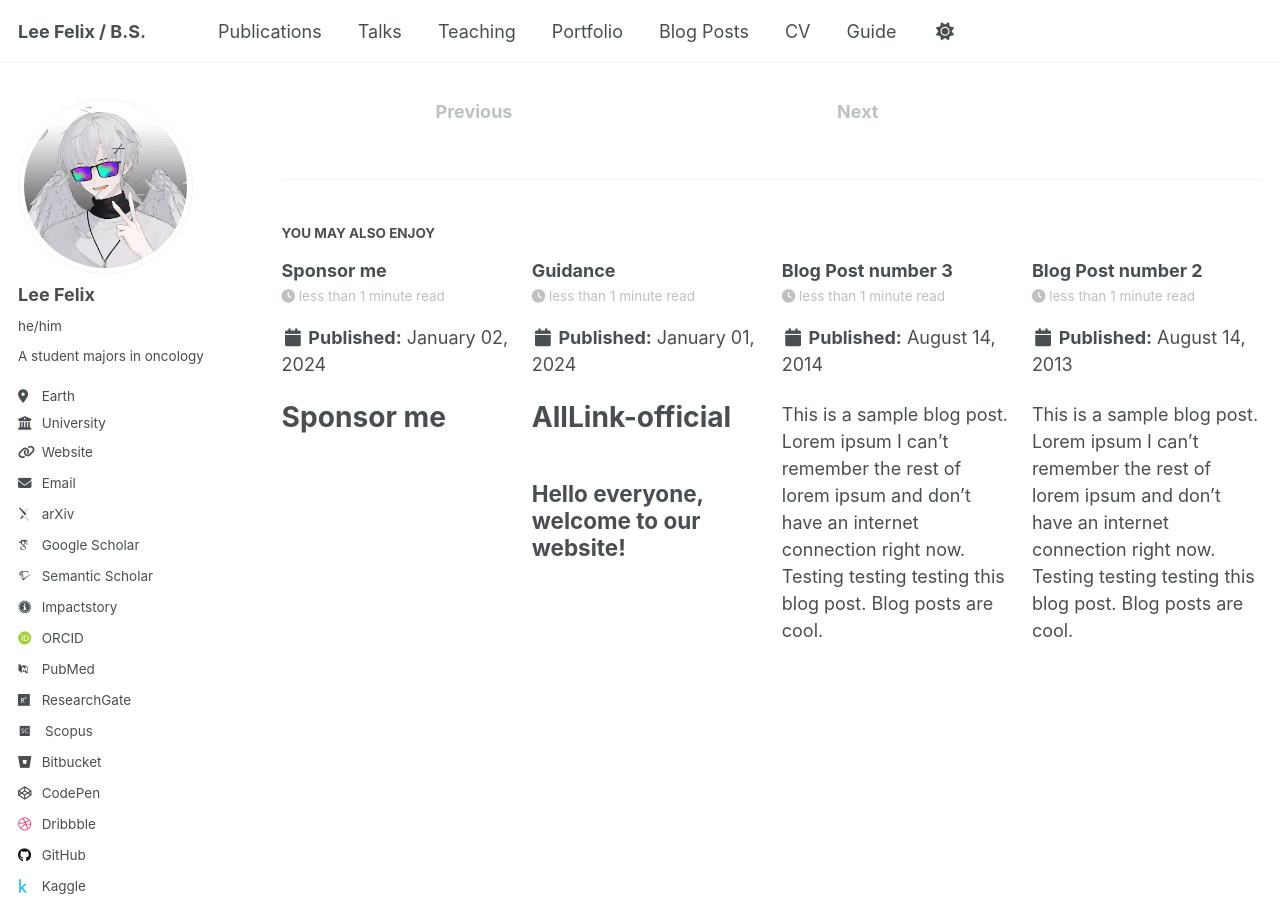
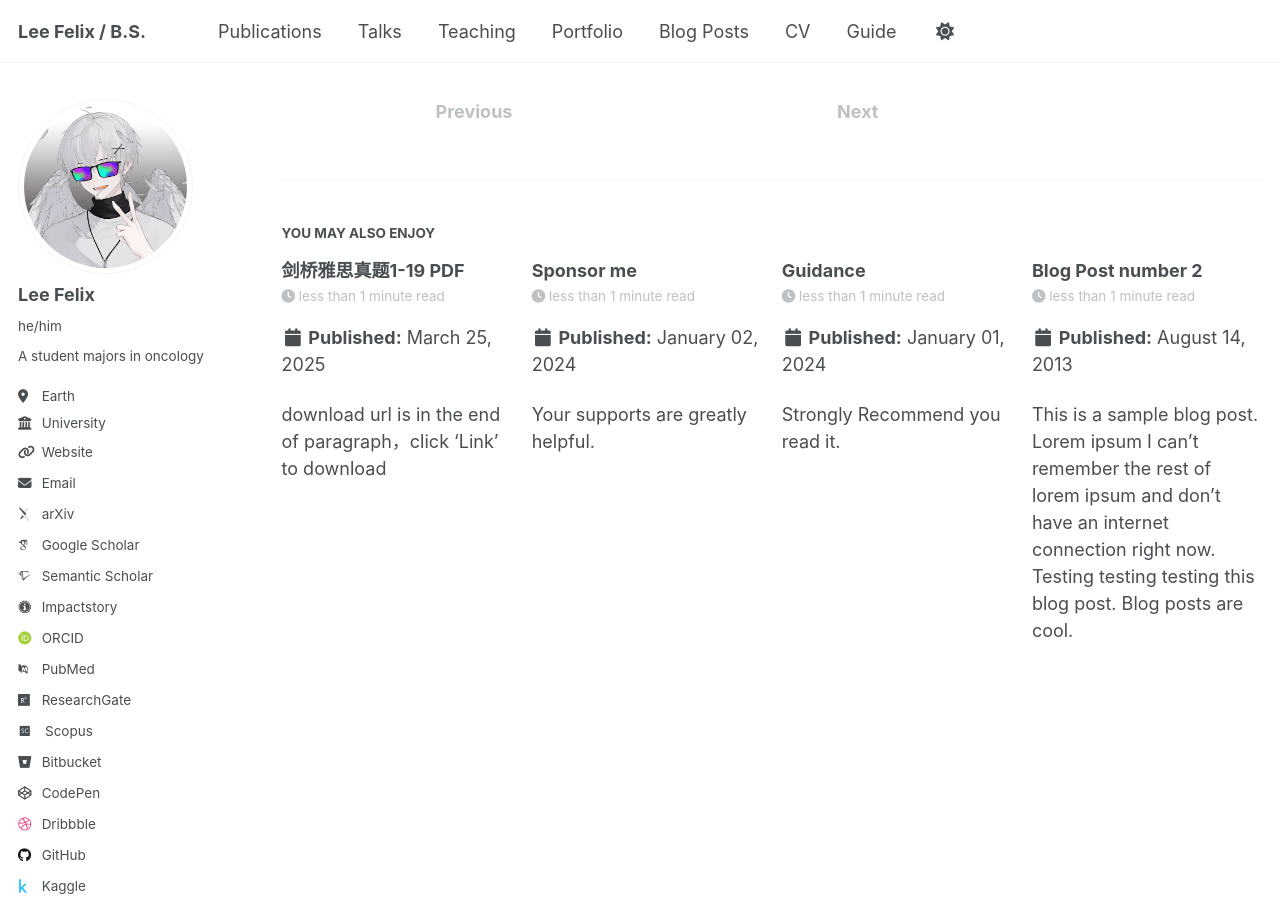
Before and after one commit to LeeFely/LeeFely.github.io, a Jekyll site: the page built from _posts/2025-03-24-AI-tools.md, in a window 1280 px wide and 900 px high, scrolled down 3060 px. Built offline with Jekyll 4.4.1, drawn with Linux system fonts in a browser that asks for light colours; some web fonts are replaced.

Commit message:
update something

````diff
--- a/_posts/2014-08-14-blog-post-3.md
+++ /dev/null
@@ -1,20 +0,0 @@
----
-title: 'Blog Post number 3'
-date: 2014-08-14
-permalink: /posts/2014/08/blog-post-3/
-tags:
-  - cool posts
-  - category1
-  - category2
----
-
-This is a sample blog post. Lorem ipsum I can't remember the rest of lorem ipsum and don't have an internet connection right now. Testing testing testing this blog post. Blog posts are cool.
-
-Headings are cool
-======
-
-You can have many headings
-======
-
-Aren't headings cool?
-------
--- a/_posts/2024-01-01-Guidance.md
+++ b/_posts/2024-01-01-Guidance.md
@@ -4,6 +4,7 @@ date: 2024-01-01
 permalink: /posts/2024/01/guidance/
 tags:
   - Guidance
+excerpt: 'Strongly Recommend you read it.'
 ---
 <h1>AllLink-official</h1>
 <h2>Hello everyone, welcome to our website!</h2>
--- a/_posts/2024-01-02-Sponsor-me.md
+++ b/_posts/2024-01-02-Sponsor-me.md
@@ -5,6 +5,7 @@ permalink: /posts/2024/01/sponsor-me/
 tags:
   - Guidance
   - Sponsor
+excerpt: 'Your supports are greatly helpful.'
 ---
 # Sponsor me
 
--- /dev/null
+++ b/_posts/2025-03-25-IELTS1-19.md
@@ -0,0 +1,44 @@
+---
+title: '剑桥雅思真题1-19 PDF'
+date: 2025-03-25
+permalink: /posts/2025/03/IELTS1-19/
+thumbnail: "https://saas-image.jingwxcx.com/upload_files/2024/03/30/c5de6cd559db82e62ced22122ae3.jpeg%26from%3Dappmsg?x-bce-process=image/quality,q_50"
+cover: "https://saas-image.jingwxcx.com/upload_files/2024/03/30/c5de6cd559db82e62ced22122ae3.jpeg%26from%3Dappmsg?x-bce-process=image/quality,q_50"
+tags:
+  - IELTS
+  - 雅思
+  - PDF
+excerpt: "download url is in the end of paragraph，click 'Link' to download"
+---
+
+
+<p>阅读完这篇文章后，你应该浏览一下<a href="https://alllink-official.github.io/2024/10/24/Guidance/">指导</a>或者
+<a href="https://alllinkofficial.wordpress.com/2024/12/15/guidance/">指导</a>，了解我们博客的主要方面。</p>
+
+<h2>🌟 雅思剑桥真题1-19册：英语学习者的必备神器 📚</h2>
+
+<p>如果你正在准备雅思考试或者希望提升自己的英语水平，那么 《雅思剑桥真题1-19册》 无疑是你的不二选择！这些真题集涵盖了丰富多样的题型和内容，从听力、
+阅读、写作到口语，每一个方面都全面而细致地帮助你提升英语能力。 🚀</p>
+
+<h2>为什么选择《雅思剑桥真题》？</h2>
+<ul>
+<li>权威来源：这些真题是由剑桥大学考试委员会编写，权威性和可靠性毋庸置疑。你能全面了解雅思考试的出题思路和模式。 🏫</li>
+<li>真实题材：每一套真题都源于实际考试，能帮助你熟悉考试环境和题目类型，提高考试的应对能力。 🎯</li>
+<li>详细解析：除了真题外，每册书还提供了详细的答案解析，帮助你理解每一个问题的答题思路，强化你的解题技巧。 💡</li>
+</ul>
+
+<h2>如何高效使用《雅思剑桥真题》？</h2>
+<ul>
+<li>听力练习：从简单到复杂的听力训练，全面提升你的听力技巧。还可以反复听，练习辨音和理解能力。 🎧</li>
+<li>阅读提升：通过真题中的阅读文章，扩展词汇量，提升阅读速度和理解力。你会发现自己的阅读能力日渐增强。 📖</li>
+<li>写作训练：练习写作部分的不同题型，从小作文到大作文，学习如何构建逻辑严密的文章结构，提升表达能力。 ✍️</li>
+<li>口语模拟：通过真题中的口语题目进行模拟练习，提高口语表达的流利度和准确性。与朋友或使用录音进行模拟对话，效果更佳。 🎤</li>
+</ul>
+
+<p>📚《雅思剑桥真题1-19册》不仅仅是备考的必备资料，更是提升英语综合能力的重要工具。通过这些真题的练习，你不仅能更好地应对雅思考试，还能在日常学习
+和工作中得心应手。</p>
+
+> You can get PDF via <a href="https://www.123865.com/s/Rt0rVv-z72xh">Link</a> 提取码:```Io2A```
+> <img border="0" src="https://saas-image.jingwxcx.com/upload_files/2024/03/30/c5de6cd559db82e62ced22122ae3.jpeg%26from%3Dappmsg?x-bce-process=image/quality,q_50" alt="剑桥雅思真题" />
+
+<a href="https://alllink-official.github.io/2024/10/24/SponsorMe/">赞助我</a>
````
Also changed, not shown: _posts/2025-03-24-AI-tools.md (+2 -0 lines), _publications/2024-02-17-paper-2.md (+1 -1 lines).
